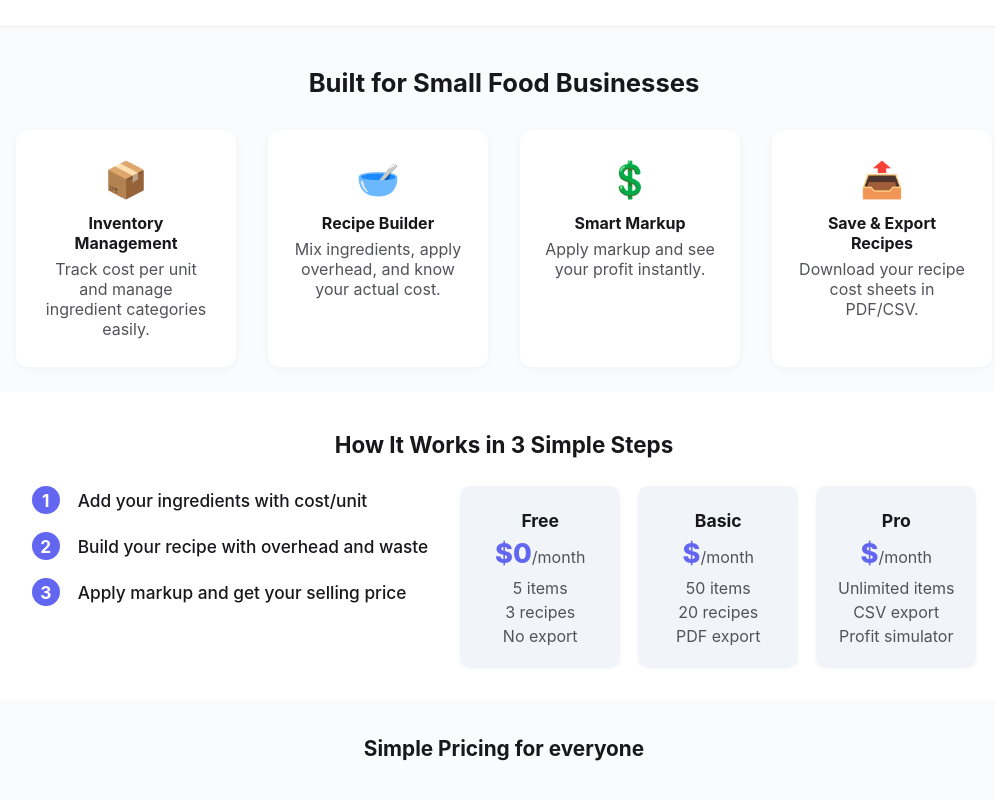
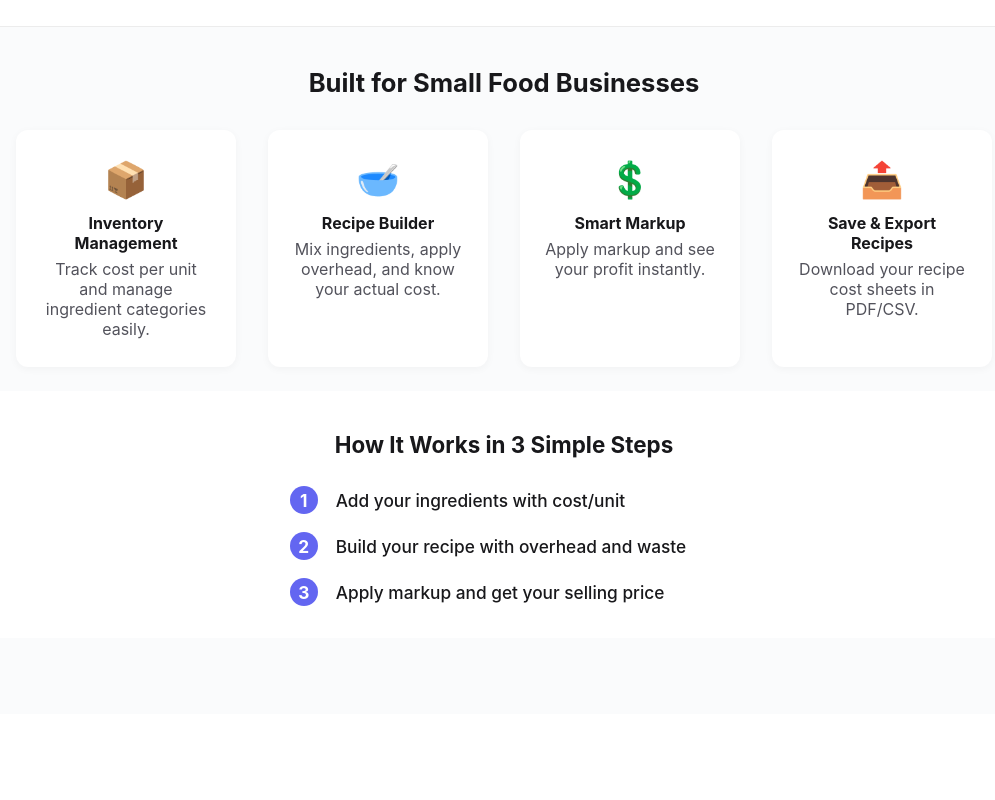
Before and after one commit to PityYouWeak/recipe-calculator, a React (Create React App) app: page / in a window 1280 px wide. Shown: the part 406-1206 px from the top of the page, without its empty margins (136-1131 px from the left). After the commit the page ends 1120 px from the top, so only its background shows below. Built offline with nearby package versions, Linux system fonts and the light colour scheme.

Commit message:
remove paywall

```diff
--- a/src/components/LandingPage.js
+++ b/src/components/LandingPage.js
@@ -93,24 +93,24 @@ const features = [
 ];
 
 const plans = [
-  {
-    name: 'Free',
-    price: '$0',
-    period: '/month',
-    features: ['5 items', '3 recipes', 'No export']
-  },
-  {
-    name: 'Basic',
-    price: '$',
-    period: '/month',
-    features: ['50 items', '20 recipes', 'PDF export']
-  },
-  {
-    name: 'Pro',
-    price: '$',
-    period: '/month',
-    features: ['Unlimited items', 'CSV export', 'Profit simulator']
-  }
+  // {
+  //   name: 'Free',
+  //   price: '$0',
+  //   period: '/month',
+  //   features: ['5 items', '3 recipes', 'No export']
+  // },
+  // {
+  //   name: 'Basic',
+  //   price: '$',
+  //   period: '/month',
+  //   features: ['50 items', '20 recipes', 'PDF export']
+  // },
+  // {
+  //   name: 'Pro',
+  //   price: '$',
+  //   period: '/month',
+  //   features: ['Unlimited items', 'CSV export', 'Profit simulator']
+  // }
 ];
 
 const testimonials = [
@@ -132,7 +132,7 @@ const LandingPage = ({ onStart }) => (
       <div className="hero-content">
         <h1 className="hero-title">Take the Guesswork<br />Out of Your Food Pricing</h1>
         <p className="hero-desc">Instantly calculate recipe costs, markup, and profit margin with ease.</p>
-        <button className="hero-btn" onClick={onStart} disabled>Start Free – No Credit Card Need</button>
+        <button className="hero-btn" onClick={onStart}> Start Free</button>
       </div>
       <div className="hero-image">
         <Slideshow />
@@ -175,7 +175,7 @@ const LandingPage = ({ onStart }) => (
     </div>
 
     <div className="testimonials-section">
-      <h2 className="testimonials-title">Simple Pricing for everyone</h2>
+      {/* <h2 className="testimonials-title">Simple Pricing for everyone</h2> */}
       <div className="testimonials-grid">
         {testimonials.map(t => (
           <div className="testimonial-card" key={t.name}>
```
